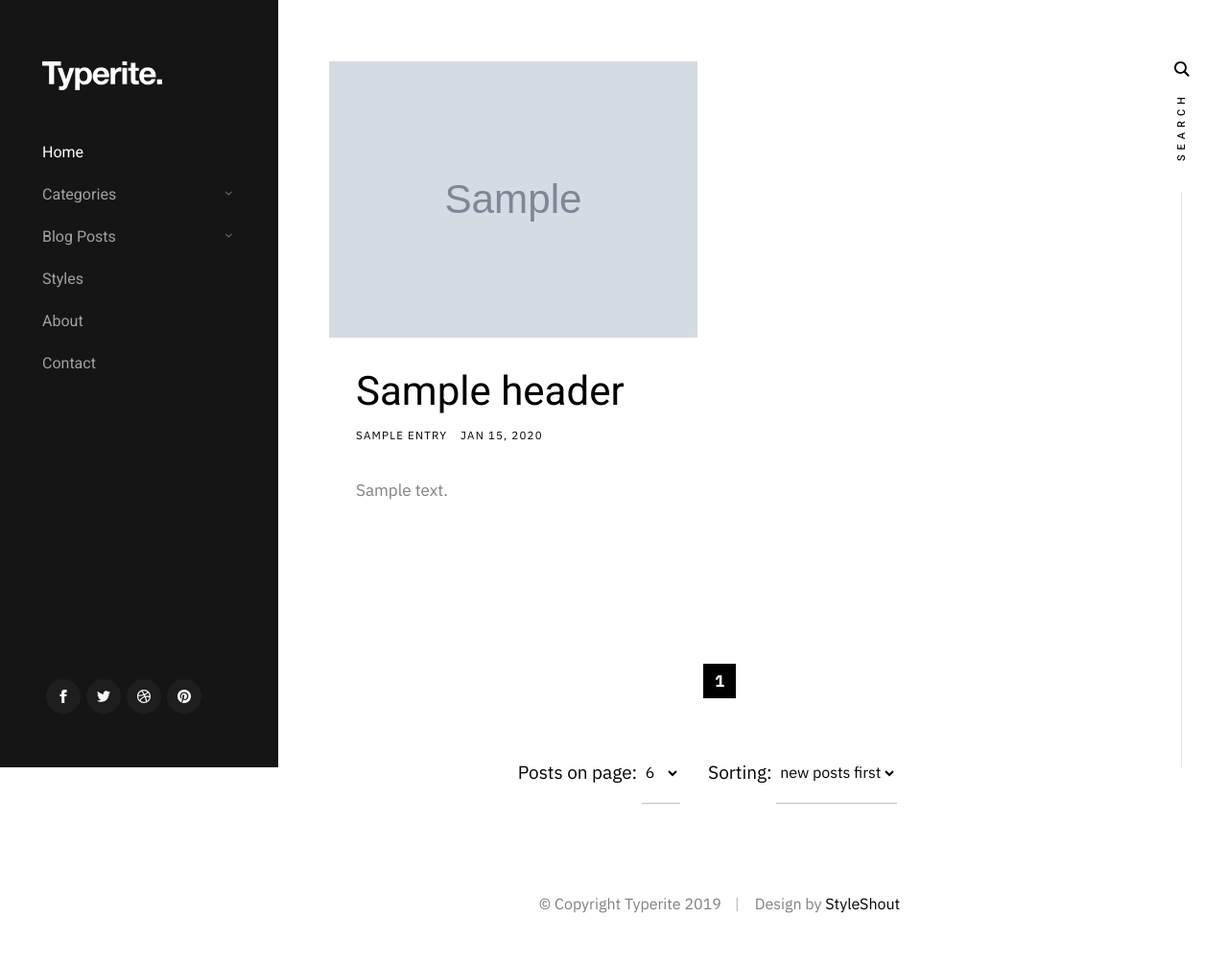
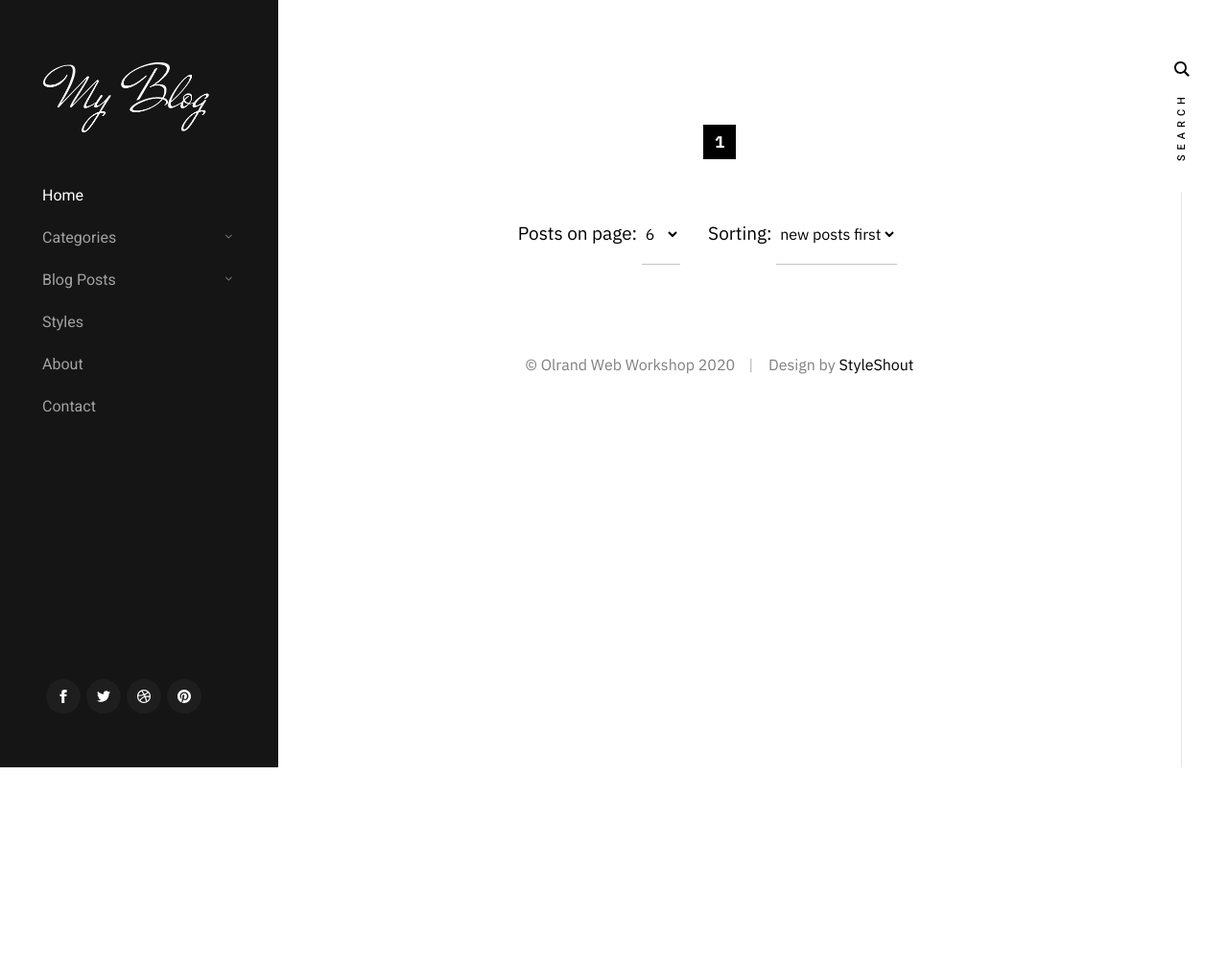
Before and after one commit to Olrand-dev/blog, a Django app: template blog/templates/base/entries-list.html in a window 1280 px wide. Shown: the whole page at 96% size. After the commit the page ends 800 px from the top, so only its background shows below. Run offline with Django 3.2, Linux system fonts and the light colour scheme; the template is opened without the code that fills it: most values are stand-ins (such as "Sample title", 1, 10 or a date in 2020); grey boxes marked "Sample" are stand-in pictures.

Commit message:
general improvements

```diff
--- a/blog/static/base/css/override.css
+++ b/blog/static/base/css/override.css
@@ -8,9 +8,23 @@
     opacity: 0;
 }
 
+.header__logo img {
+    width: auto !important;
+    height: 75px !important;
+}
+
 .header__search-form {
     position: static !important;
     margin-top: 50px !important;
+}
+
+.masonry .entry__thumb-link::after {
+    background-image: url(../img/icons/icon-link-white.svg) !important;
+    content: "" !important;
+    width: 24px !important;
+    height: 24px !important;
+    margin-left: -16px !important;
+    margin-top: -18px !important;
 }
 
 .header__search-form input[type="search"] {
@@ -35,6 +49,12 @@
 .page-header {
     margin-top: 0 !important;
     margin-bottom: 7rem !important;
+}
+
+.no-posts {
+    text-align: center;
+    font-size: 21px;
+    margin-bottom: 20px;
 }
 
 select {
--- a/blog/templates/base/entries-list.html
+++ b/blog/templates/base/entries-list.html
@@ -30,7 +30,8 @@
             {% for entry in page_obj %}
             <div class="entry-block">
 
-                <article class="masonry__brick entry format-standard animate-this">
+                {% if entry.entry_type == 'standard' or entry.entry_type == 'video' %}
+                <article class="masonry__brick entry format-{{ entry.entry_type }} animate-this">
 
                     <div class="entry__thumb {% if entry.entry_type == 'video' %}video-image{% endif %}">
                         <a href="
@@ -71,8 +72,10 @@
                     </div>
 
                 </article>
+                {% endif %}
 
-                <!-- <article v-if="entry.entry_type === 'quote'" class="masonry__brick entry format-quote animate-this">
+                {% if entry.entry_type == '' %}
+                <article v-if="entry.entry_type === 'quote'" class="masonry__brick entry format-quote animate-this">
 
                     <div class="entry__thumb">
                         <blockquote>
@@ -83,7 +86,9 @@
                     </div>
 
                 </article>
+                {% endif %}
 
+                {% if entry.entry_type == '' %}
                 <article v-if="entry.entry_type === 'link'" class="masonry__brick entry format-link animate-this">
 
                     <div class="entry__thumb">
@@ -95,8 +100,15 @@
                         </div>
                     </div>
 
-                </article> -->
+                </article>
+                {% endif %}
 
+            </div>
+            {% empty %}
+            <div class="row">
+                <div class="column large-full no-posts">
+                    <p class="muted">No posts here yet.</p>
+                </div>
             </div>
             {% endfor %}
 
@@ -111,7 +123,7 @@
                 <ul>
                     {% if page_obj.has_previous %}
                         <li>
-                            <a class="pgn__prev" href="?page={{ page_obj.previous_page_number }}&per_page={{ per_page }}">Prev</a>
+                            <a class="pgn__prev" href="?page={{ page_obj.previous_page_number }}">Prev</a>
                         </li>
                     {% endif %}
 
@@ -119,13 +131,13 @@
                         {% if page_obj.number == num %}
                             <li><span class="pgn__num current">{{ num }}</span></li>
                         {% elif num > page_obj.number|add:'-3' and num < page_obj.number|add:'3' %}
-                            <li><a class="pgn__num" href="?page={{ num }}&per_page={{ per_page }}">{{ num }}</a></li>
+                            <li><a class="pgn__num" href="?page={{ num }}">{{ num }}</a></li>
                         {% endif %}
                     {% endfor %}
 
                     {% if page_obj.has_next %}
                         <li>
-                            <a class="pgn__next" href="?page={{ page_obj.next_page_number }}&per_page={{ per_page }}">Next</a>
+                            <a class="pgn__next" href="?page={{ page_obj.next_page_number }}">Next</a>
                         </li>
                     {% endif %}
                 </ul>
@@ -192,13 +204,23 @@
         methods: {
 
             onPerPageChanged(e) {
+
+                this.changeUIOption('per_page', e.target.value);
+            },
+
+            onSortTypeChanged(e) {
+
+                this.changeUIOption('sort_type', e.target.value);
+            },
+
+            changeUIOption(key, value) {
                 $.ajax({
                     url: '/write-s-data',
                     type: 'POST',
                     dataType: 'json',
                     data: {
                         data: JSON.stringify([
-                            {key: 'per_page', value: e.target.value},
+                            {key, value},
                         ]),
                         csrfmiddlewaretoken: this.csrfToken,
                     },
@@ -207,9 +229,7 @@
                         refreshPage();
                     }
                 });
-            },
-
-            onSortTypeChanged(e) {}
+            }
         },
 
     });
--- a/blog/templates/layout.html
+++ b/blog/templates/layout.html
@@ -63,7 +63,7 @@
 
                 <div class="header__logo">
                     <a class="site-logo" href="index.html">
-                        <img src="{% static 'base/img/logo.svg' %}" alt="Homepage">
+                        <img src="{% static 'base/img/logo.png' %}" alt="Homepage">
                     </a>
                 </div>
 
@@ -161,7 +161,7 @@
             <div class="row">
                 <div class="column large-full footer__content">
                     <div class="footer__copyright">
-                        <span>© Copyright Typerite 2019</span>
+                        <span>© Olrand Web Workshop {% now "Y" %}</span>
                         <span>Design by <a href="https://www.styleshout.com/">StyleShout</a></span>
                     </div>
                 </div>
```
Also changed, not shown: blog/apps/base/models.py (+13 -14 lines), blog/apps/base/views.py (+26 -17 lines), blog/apps/base/migrations/0001_initial.py, blog/apps/base/migrations/0002_auto_20200111_1511.py (deleted), blog/apps/base/migrations/0003_auto_20200111_1755.py (deleted), blog/apps/base/migrations/0004_auto_20200111_1756.py (deleted), blog/apps/base/migrations/0005_auto_20200112_0601.py (deleted), blog/apps/base/migrations/0006_author_avatar.py (deleted), blog/apps/base/migrations/0007_auto_20200117_0624.py (deleted), blog/apps/base/migrations/0008_auto_20200117_0625.py (deleted), blog/apps/base/migrations/0009_auto_20200123_0422.py (deleted), blog/static/base/img/icons/icon-link-white.svg (added), blog/static/base/img/logo.png (added).
